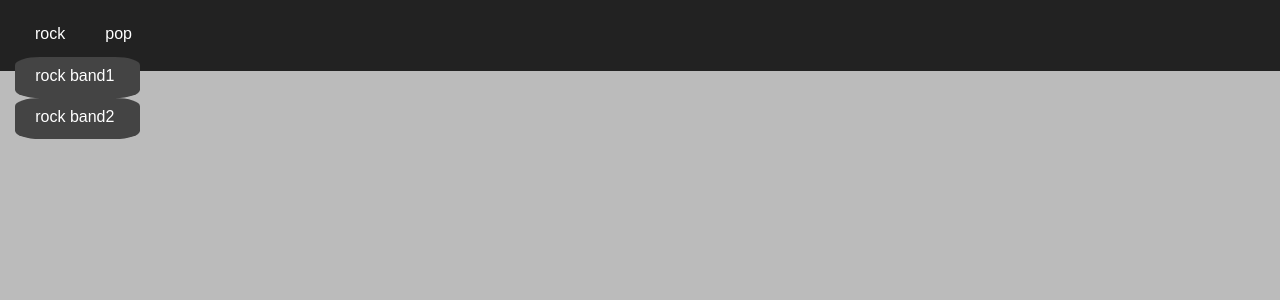
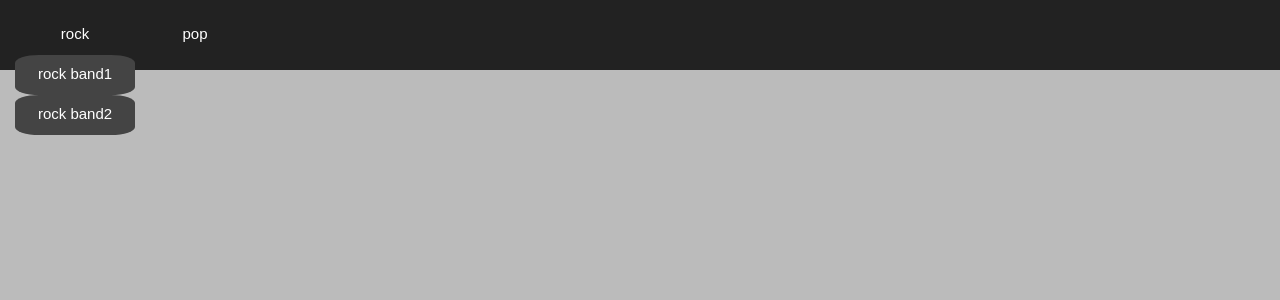
Before and after one commit to N1Anoobis/menu-vue, a Vue app: page / in a window 1280 px wide. Both pictures are taken after a click on the link "rock". Shown: the top 300 px of the page. Built offline with nearby package versions, Linux system fonts and the light colour scheme.

Commit message:
Add nev version with no sub dropdown component

```diff
--- a/package.json
+++ b/package.json
@@ -11,6 +11,7 @@
     "vue": "^2.6.11",
     "vue-class-component": "^7.2.3",
     "vue-property-decorator": "^9.1.2",
+    "vue-router": "^3.5.1",
     "vuex": "^3.4.0"
   },
   "devDependencies": {
--- a/src/components/AlbumsDropdown.vue
+++ /dev/null
@@ -1,64 +0,0 @@
-<template>
-  <div class="nav-container-second-level">
-    <ul v-for="musican in this.musicans" :key="musican.id">
-      <li class="menu-item">
-        <a href="#">{{ musican.name }}</a>
-      </li>
-    </ul>
-  </div>
-</template>
-
-<script lang="ts">
-import { Component, Vue, Prop } from "vue-property-decorator";
-@Component({
-  name: "albumsdropdown",
-})
-export default class AlbumsDropdown extends Vue {
-  @Prop() albumsId?: number;
-
-  get musicans() {
-    const store = this.$store.state;
-
-    if (this.albumsId !== undefined) {
-      if (this.albumsId === 1) {
-        return [store.musicians[0], store.musicians[1]];
-      } else if (this.albumsId === 2) {
-        return [store.musicians[2], store.musicians[3]];
-      } else if (this.albumsId === 3) {
-        return [store.musicians[4], store.musicians[5]];
-      } else if (this.albumsId === 4) {
-        return [store.musicians[6], store.musicians[7]];
-      }
-    }
-    return null;
-  }
-}
-</script>
-
-<style scoped>
-.menu-item {
-  color: #fff;
-  background-color: #444;
-  padding: 10px 20px;
-  position: relative;
-  text-align: center;
-  border-bottom: 3px solid transparent;
-  display: flex;
-  transition: 0.4s;
-  border-radius: 20%;
-  transform: translate(190px, -35px);
-  min-width: 125px;
-  max-width: 125px;
-}
-
-.menu-item.active,
-.menu-item:hover {
-  background-color: #444;
-  border-color: #ff5858;
-}
-
-.menu-item a {
-  color: inherit;
-  text-decoration: none;
-}
-</style>
--- a/src/components/Dropdown.vue
+++ b/src/components/Dropdown.vue
@@ -3,47 +3,50 @@
     <ul
       v-for="band in bands"
       :key="band.id"
-      v-on:mouseover="setAlbums(band.id)"
+      v-on:mouseover="setMusicans(band.id)"
     >
       <li class="menu-item">
-        <a href="#">{{ band.name }}</a>
+        <a href="">{{ band.name }}</a>
       </li>
-      <div v-if="band.id === Id">
-        <AlbumsDropdown v-bind:albumsId="Id" />
-      </div>
+      <div v-if="musicanArray"></div>
     </ul>
   </div>
 </template>
 
 <script lang="ts">
-import AlbumsDropdown from "./AlbumsDropdown.vue";
 import { Component, Vue, Prop } from "vue-property-decorator";
 @Component({
   name: "dropdown",
-  components: {
-    AlbumsDropdown,
-  },
+  components: {},
 })
 export default class Dropdown extends Vue {
-  @Prop() bandsId?: number;
-  @Prop() Id?: number | null;
+  @Prop() bandArray?: object[];
+  @Prop() musicanArray?: object[] | null;
+  @Prop() index?: number;
+  @Prop() Id?: any;
 
   get bands() {
-    const store = this.$store.state;
-
-    if (this.bandsId !== undefined) {
-      if (this.bandsId === 1) {
-        return [store.bands[0], store.bands[1]];
-      } else if (this.bandsId === 2) {
-        return [store.bands[2], store.bands[3]];
-      }
-    }
-    return null;
+    const bands = this.bandArray;
+    return bands;
   }
 
-  setAlbums(album: number) {
-    this.Id = album;
-    return;
+  get musicans(): object[] {
+    return this.musicans;
+  }
+
+  setMusicans(index: number) {
+    const bands = this.$store.state.bands;
+    const musicians = this.$store.state.musicians;
+
+    this.index = index;
+    this.Id = index;
+
+    this.musicanArray = [
+      musicians[bands[this.Id - 1].albums[0] - 1],
+      musicians[bands[this.Id - 1].albums[1] - 1],
+    ];
+    this.$store.dispatch("storeAlbums", this.musicanArray);
+    return this.musicanArray;
   }
 }
 </script>
@@ -53,7 +56,7 @@ export default class Dropdown extends Vue {
   display: flex;
   flex-direction: column;
   position: absolute;
-  transform: translate(-70px, 21px);
+  transform: translate(0px, -0px);
 }
 .menu-item {
   color: #fff;
@@ -65,8 +68,9 @@ export default class Dropdown extends Vue {
   display: flex;
   transition: 0.4s;
   border-radius: 20%;
-  min-width: 125px;
-  max-width: 125px;
+  min-width: 120px;
+  max-width: 120px;
+  font-size: 15px;
 }
 
 .menu-item.active,
@@ -78,5 +82,7 @@ export default class Dropdown extends Vue {
 .menu-item a {
   color: inherit;
   text-decoration: none;
+  display: block;
+  width: 100%;
 }
 </style>
--- a/src/components/NavBar.vue
+++ b/src/components/NavBar.vue
@@ -1,15 +1,21 @@
 <template>
-  <div class="nav-container">
-    <nav
-      v-for="genre in genres"
-      :key="genre.id"
-      v-on:click="setBands(genre.id)"
-    >
-      <div class="menu-item">
-        <a href="#">{{ genre.name }}</a>
+  <div class="nav-container" @mouseleave="clearAlbooms">
+    <nav>
+      <div
+        class="nav"
+        v-for="genre in genres"
+        :key="genre.id"
+        v-on:click="setBands(genre.id)"
+      >
+        <div class="menu-item">
+          <a @mouseover="close" href="#">{{ genre.name }}</a>
+        </div>
+        <div v-if="genre.id === index" @mouseover="setAlbums">
+          <Dropdown v-bind:bandArray="bandArray" />
+        </div>
       </div>
-      <div v-if="genre.id === Id">
-        <Dropdown v-bind:bandsId="Id" />
+      <div v-if="index">
+        <Dropdown v-bind:bandArray="setAlbums" class="second-level" />
       </div>
     </nav>
   </div>
@@ -25,21 +31,41 @@ import { Component, Vue, Prop } from "vue-property-decorator";
   },
 })
 export default class NavBar extends Vue {
-  @Prop() Id?: number | null;
-  @Prop({ default: false }) isActive: boolean;
+  @Prop() Id?: any;
+  @Prop() index?: number;
+  @Prop() albooms?: object[] | null;
+  @Prop({ default: false }) bandArray: object[] | null;
 
   get genres() {
     return this.$store.state.genres;
   }
 
-  setBands(genre: number) {
-    if (this.Id && this.isActive === true) {
-      this.Id = null;
-      this.isActive = false;
-      return;
+  get setAlbums() {
+    return (this.albooms = this.$store.state.albumsData);
+  }
+
+  setBands(index: number) {
+    if (this.bandArray) {
+      this.close();
     }
-    this.Id = genre;
-    this.isActive = true;
+
+    this.clearAlbooms();
+    const genres = this.$store.state.genres;
+    const bands = this.$store.state.bands;
+    this.index = index;
+    this.Id = genres[index - 1].bands;
+    if (this.Id) {
+      this.bandArray = [bands[this.Id[0] - 1], bands[this.Id[0]]];
+    }
+  }
+
+  close() {
+    this.bandArray = null;
+    this.clearAlbooms();
+  }
+
+  clearAlbooms() {
+    this.$store.dispatch("storeAlbums", null);
   }
 }
 </script>
@@ -54,7 +80,7 @@ nav {
   align-items: center;
   justify-content: center;
 }
-nav .menu-item {
+.menu-item {
   color: #fff;
   padding: 10px 20px;
   position: relative;
@@ -63,6 +89,9 @@ nav .menu-item {
   display: flex;
   transition: 0.4s;
   border-radius: 20%;
+  min-width: 120px;
+  max-width: 120px;
+  font-size: 15px;
 }
 
 nav .menu-item.active,
@@ -74,5 +103,11 @@ nav .menu-item:hover {
 nav .menu-item a {
   color: inherit;
   text-decoration: none;
+  display: block;
+  width: 100%;
+}
+
+.second-level {
+  transform: translate(-180px, 100px);
 }
 </style>
--- a/src/main.ts
+++ b/src/main.ts
@@ -1,10 +1,11 @@
 import Vue from "vue";
 import App from "./App.vue";
 import store from "./store";
-
+// import router from "./router";
 Vue.config.productionTip = false;
 
 new Vue({
   store,
-  render: h => h(App)
+  // router,
+  render: (h) => h(App),
 }).$mount("#app");
--- /dev/null
+++ b/src/router/index.js
@@ -0,0 +1,27 @@
+// import Vue from "vue";
+// import Router from "vue-router";
+// import PopBands from "../components/PopBands.vue";
+// import RockBands from "../components/RockBands.vue";
+// import Home from "../components/Home.vue";
+
+// Vue.use(Router);
+
+// export default new Router({
+//   routes: [
+//     {
+//       path: "/",
+//       name: "home",
+//       component: Home,
+//     },
+//     {
+//       path: "/pop",
+//       name: "PopBands",
+//       component: PopBands,
+//     },
+//     {
+//       path: "/rock",
+//       name: "RockBands",
+//       component: RockBands,
+//     },
+//   ],
+// });
--- a/src/store/index.ts
+++ b/src/store/index.ts
@@ -5,6 +5,7 @@ Vue.use(Vuex);
 
 export default new Vuex.Store({
   state: {
+    albumsData: "",
     genres: [
       {
         id: 1,
@@ -74,7 +75,15 @@ export default new Vuex.Store({
       },
     ],
   },
-  mutations: {},
-  actions: {},
+  mutations: {
+    setAlbumsData: (state, data) => {
+      state.albumsData = data;
+    },
+  },
+  actions: {
+    storeAlbums(context, data) {
+      context.commit("setAlbumsData", data);
+    },
+  },
   modules: {},
 });
```
Also changed, not shown: src/components/Home.vue (added, +9 -0 lines), src/components/PopBands.vue (added, +10 -0 lines), src/components/RockBands.vue (added, +10 -0 lines), 1 other file (tests, documents, lock files or other folders).
